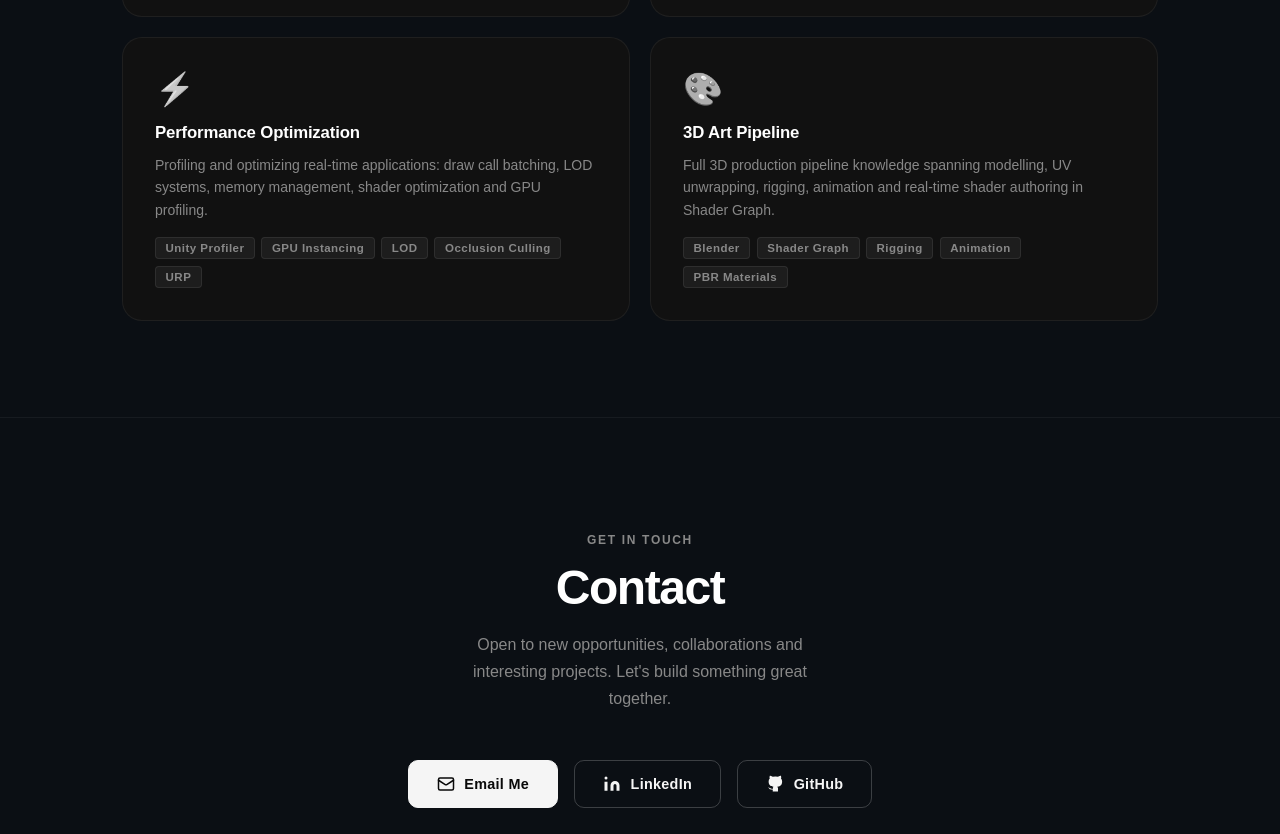
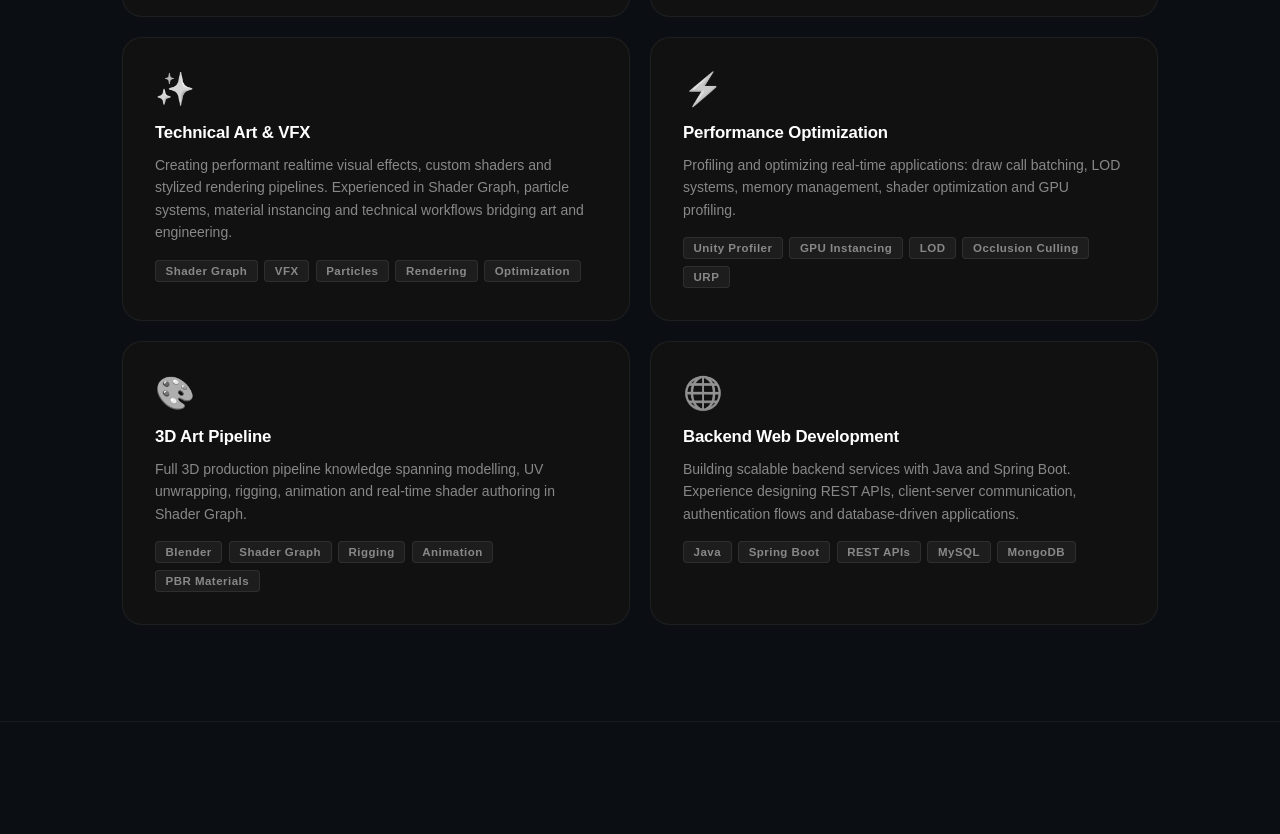
Before and after one commit to Viid21/UnityDev_Portfolio, a React (Vite) app: page / in a window 1280 px wide. Shown: the part 2628-3462 px from the top of the page. Built offline with nearby package versions, Linux system fonts and the light colour scheme.

Commit message:
feat: adding technical artist and java skills

```diff
--- a/src/components/Skills.tsx
+++ b/src/components/Skills.tsx
@@ -21,6 +21,13 @@ const skills: Skill[] = [
         tags: ["OpenXR", "XR Toolkit", "ARFoundation", "Oculus SDK", "Spatial UI"],
     },
     {
+        icon: "✨",
+        title: "Technical Art & VFX",
+        description:
+            "Creating performant realtime visual effects, custom shaders and stylized rendering pipelines. Experienced in Shader Graph, particle systems, material instancing and technical workflows bridging art and engineering.",
+        tags: ["Shader Graph", "VFX", "Particles", "Rendering", "Optimization"],
+    },
+    {
         icon: "⚡",
         title: "Performance Optimization",
         description:
@@ -34,6 +41,14 @@ const skills: Skill[] = [
             "Full 3D production pipeline knowledge spanning modelling, UV unwrapping, rigging, animation and real-time shader authoring in Shader Graph.",
         tags: ["Blender", "Shader Graph", "Rigging", "Animation", "PBR Materials"],
     },
+    {
+        icon: "🌐",
+        title: "Backend Web Development",
+        description:
+            "Building scalable backend services with Java and Spring Boot. Experience designing REST APIs, client‑server communication, authentication flows and database‑driven applications.",
+        tags: ["Java", "Spring Boot", "REST APIs", "MySQL", "MongoDB"],
+    },
+
 ];
 
 export default function Skills() {
```
